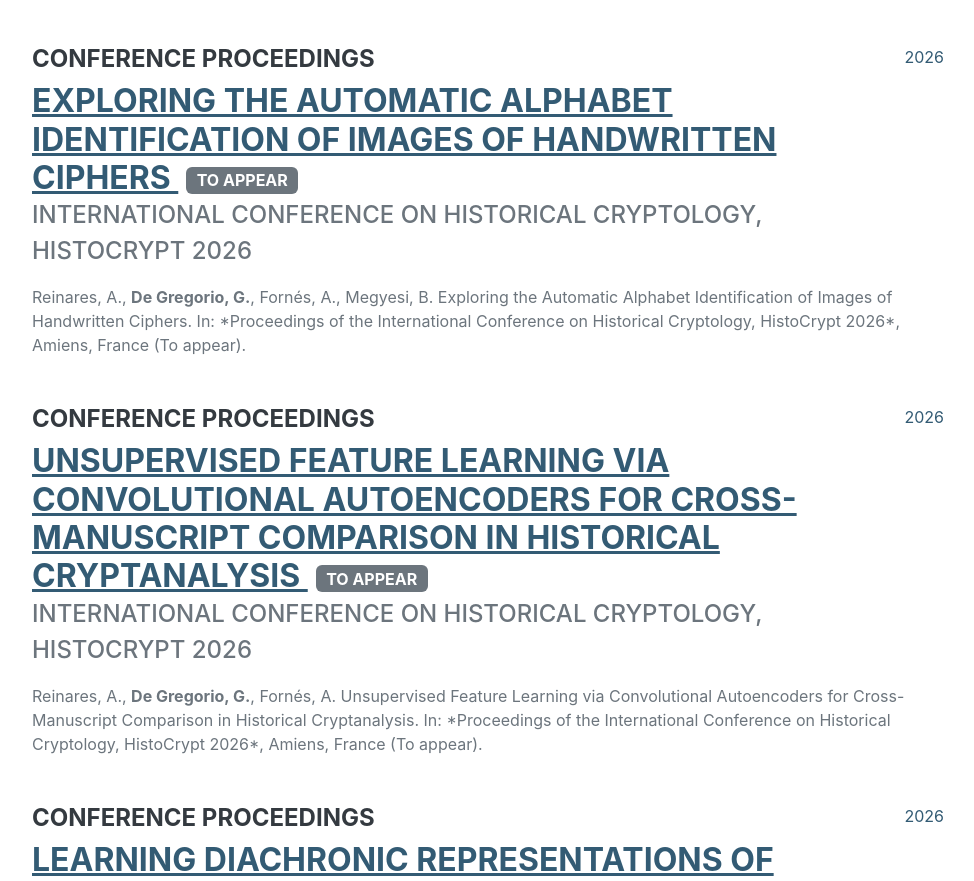
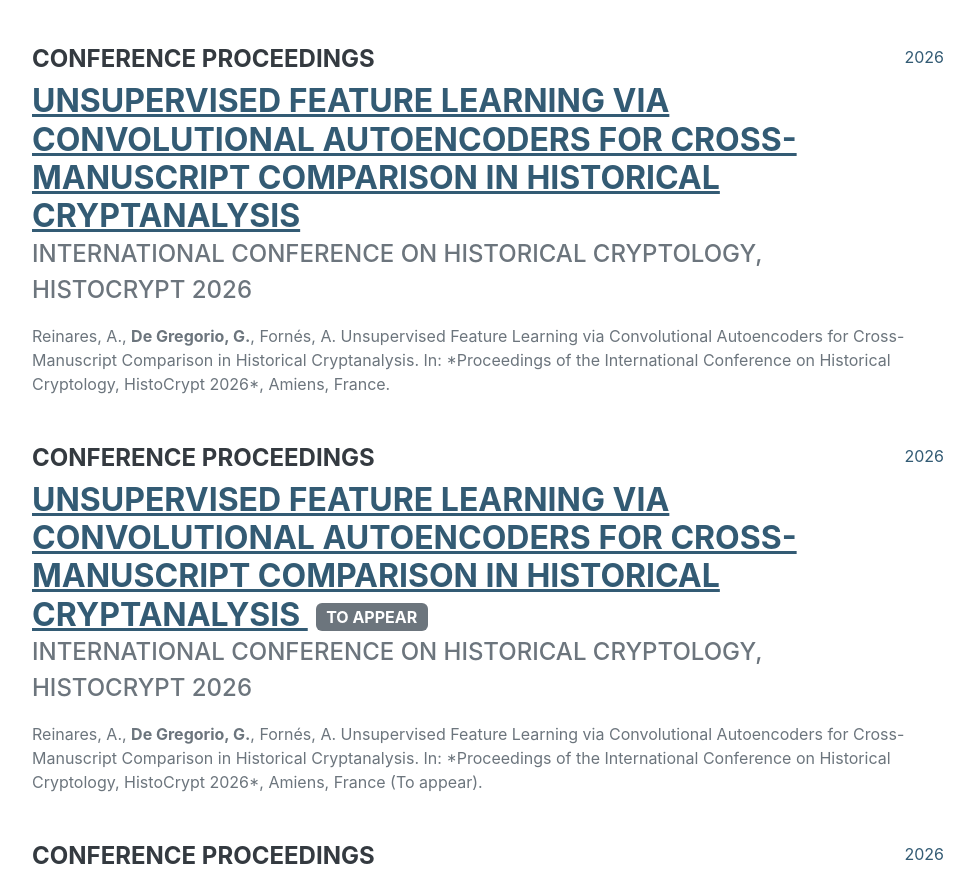
Before and after one commit to giuseppedeg/resume, a website: page index.html in a window 1280 px wide. Shown: the part 6827-7708 px from the top of the page, without its empty margins (288-1262 px from the left). Drawn offline with nearby package versions, Linux system fonts and the light colour scheme; a web font is replaced by a local one.

Commit message:
Update Publications: edit "Unsupervised Feature Learning via Convolutional Autoencoders for Cross-Manuscript Comparison in Historical Cryptanalysis"

```diff
--- a/index.html
+++ b/index.html
@@ -488,13 +488,12 @@
                             <h4>Conference Proceedings</h4>
                             <h3 class="mb-0">
                                 <a href="#" target="_blank">
-                                    Exploring the Automatic Alphabet Identification of Images of Handwritten Ciphers
+                                    Unsupervised Feature Learning via Convolutional Autoencoders for Cross-Manuscript Comparison in Historical Cryptanalysis
                                 </a>
-                                <span class="badge bg-secondary text-uppercase ms-2" style="font-size: 0.5em; vertical-align: middle;">To Appear</span>
                             </h3>
                             <div class="subheading mb-3">International Conference on Historical Cryptology, HistoCrypt 2026</div>
                             <div>
-                                Reinares, A., <strong>De Gregorio, G.</strong>, Fornés, A., Megyesi, B. Exploring the Automatic Alphabet Identification of Images of Handwritten Ciphers. In: *Proceedings of the International Conference on Historical Cryptology, HistoCrypt 2026*, Amiens, France (To appear).
+                                Reinares, A., <strong>De Gregorio, G.</strong>, Fornés, A. Unsupervised Feature Learning via Convolutional Autoencoders for Cross-Manuscript Comparison in Historical Cryptanalysis. In: *Proceedings of the International Conference on Historical Cryptology, HistoCrypt 2026*, Amiens, France.
                             </div>
                         </div>
                         <div class="flex-shrink-0"><span class="text-primary">2026</span></div>
```
